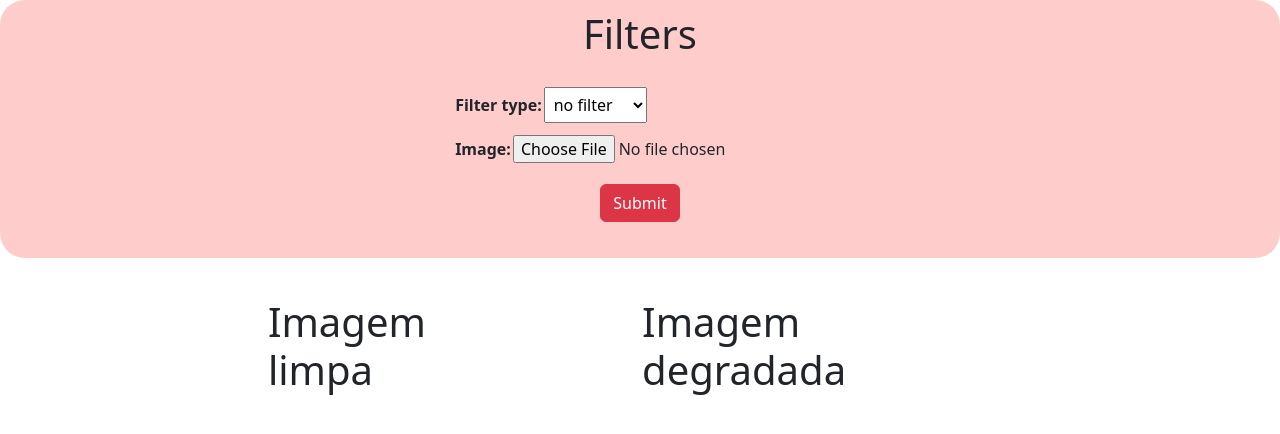
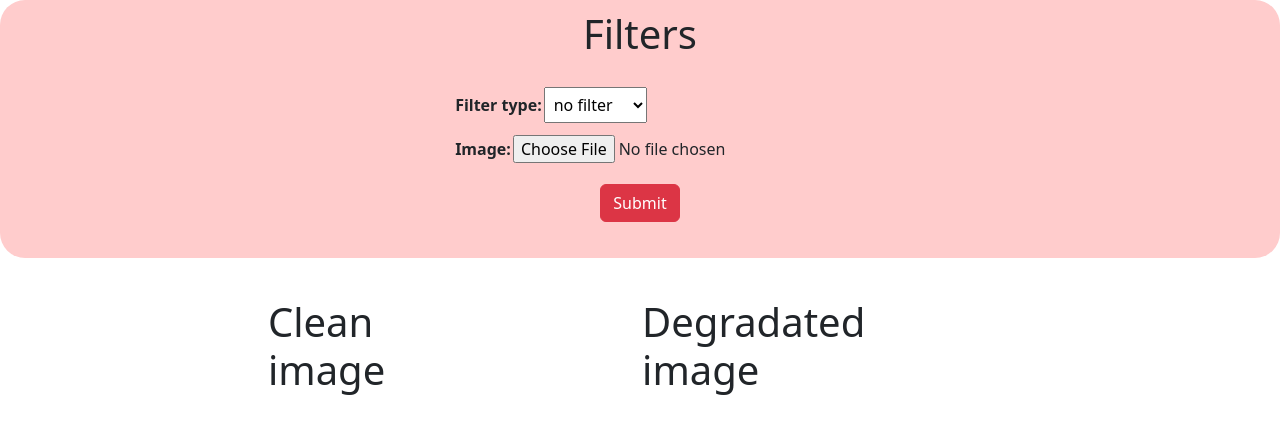
Before and after one commit to lispucrs/opencv_django, a Django app: template opencvEnv/src/opencv_proj/templates/filter/index.html in a window 1280 px wide. Shown: the top 434 px of the page. Run offline with Django 4.2, Linux system fonts and the light colour scheme; the template is opened without the code that fills it: values that come from a table or form of the project are taken from there, others are empty; data comes from the database, SQL or seed files in the repository; parts of the project's set-up code (start-up, migrations or seed data) failed here and were passed over.

Commit message:
translating

```diff
--- a/opencvEnv/src/opencv_proj/templates/filter/index.html
+++ b/opencvEnv/src/opencv_proj/templates/filter/index.html
@@ -99,14 +99,14 @@
 
 <div class="centralizado">
 <div class="formatado">
-<h1 class="centralizado">Imagem limpa</h1>
+<h1 class="centralizado">Clean image</h1>
 
 <img src="{{ model_nofilter.image.url }}" id="margin">
 </div>
 
 
 <div class="formatado">
-<h1 class="centralizado">Imagem degradada</h1>
+<h1 class="centralizado">Degradated image</h1>
 
 <img src="{{ model.image.url }}" id="margin">
 </div>
```
